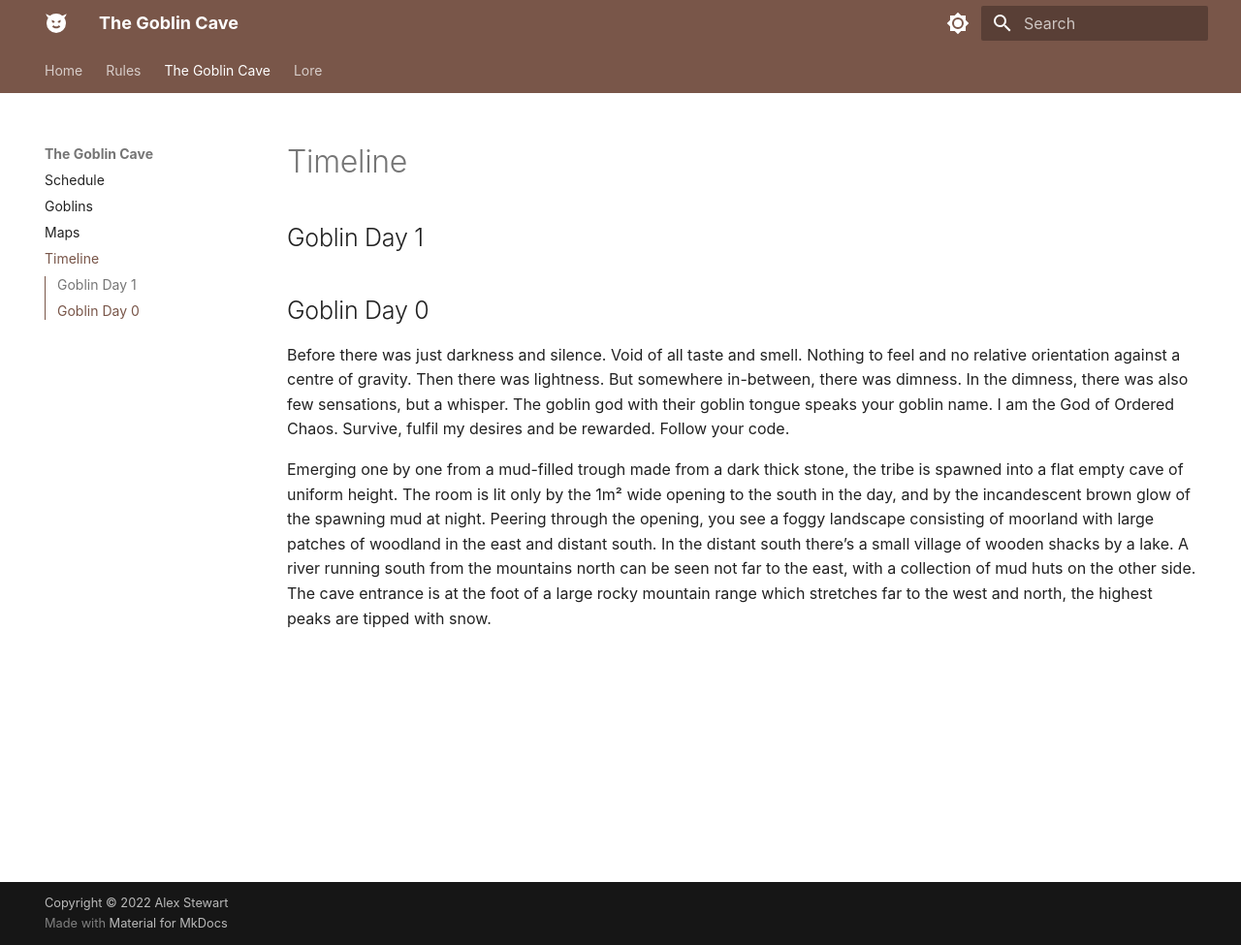
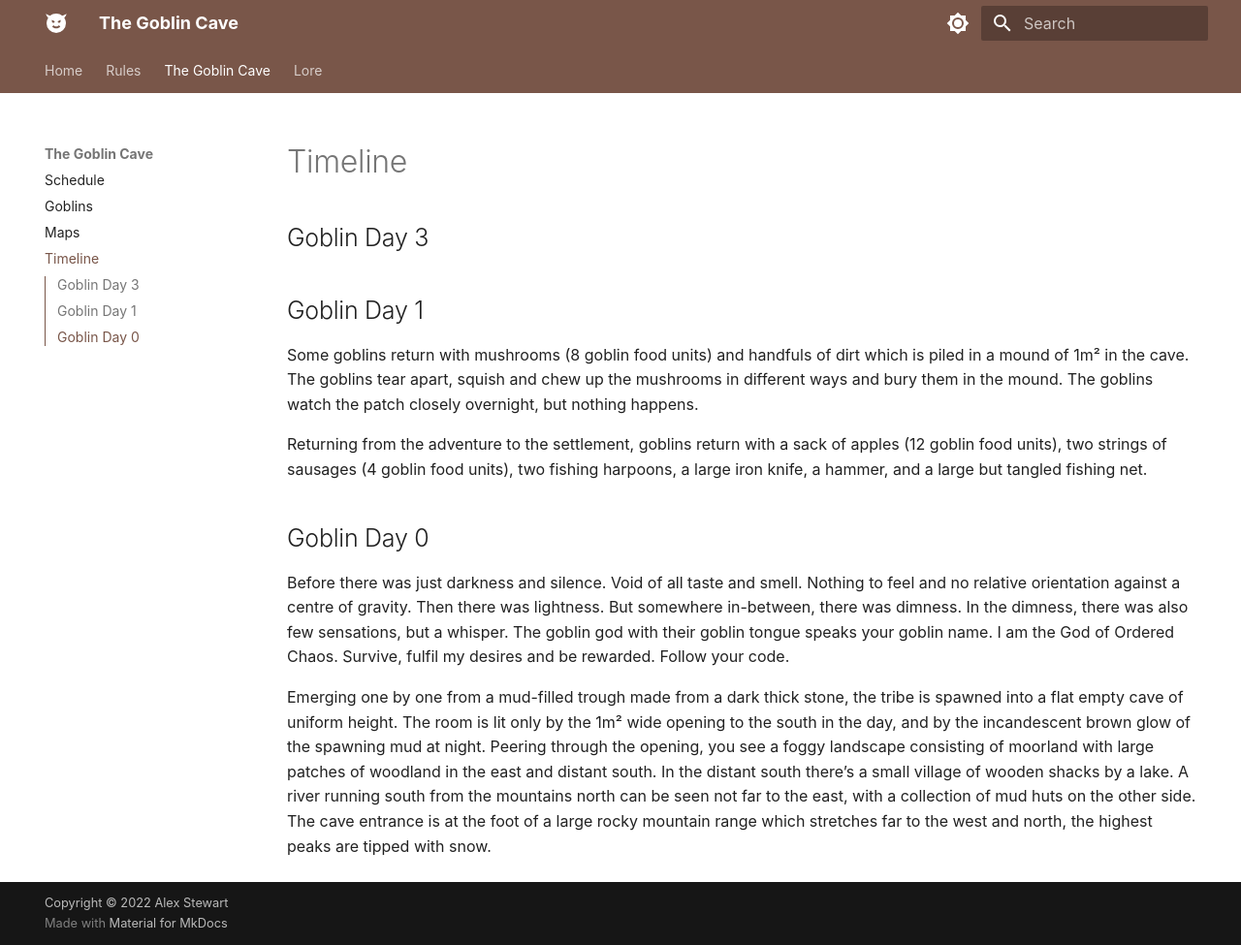
Before and after one commit to alex-stewart/the-goblin-cave, an MkDocs documentation site: the page built from docs/game/timeline.md, in a window 1280 px wide and 975 px high. Shown: the whole window at 97% size. Built offline with MkDocs 1.6.1 and Material for MkDocs 9.7.7, drawn with Linux system fonts in a browser that asks for light colours; some web fonts are replaced.

Commit message:
day 1 timeline

```diff
--- a/docs/game/timeline.md
+++ b/docs/game/timeline.md
@@ -1,7 +1,12 @@
 # Timeline
+
+## Goblin Day 3
 
 ## Goblin Day 1
 
+Some goblins return with mushrooms (8 goblin food units) and handfuls of dirt which is piled in a mound of 1m² in the cave. The goblins tear apart, squish and chew up the mushrooms in different ways and bury them in the mound. The goblins watch the patch closely overnight, but nothing happens.
+
+Returning from the adventure to the settlement, goblins return with a sack of apples (12 goblin food units), two strings of sausages (4 goblin food units), two fishing harpoons, a large iron knife, a hammer, and a large but tangled fishing net.
 
 
 ## Goblin Day 0
```
